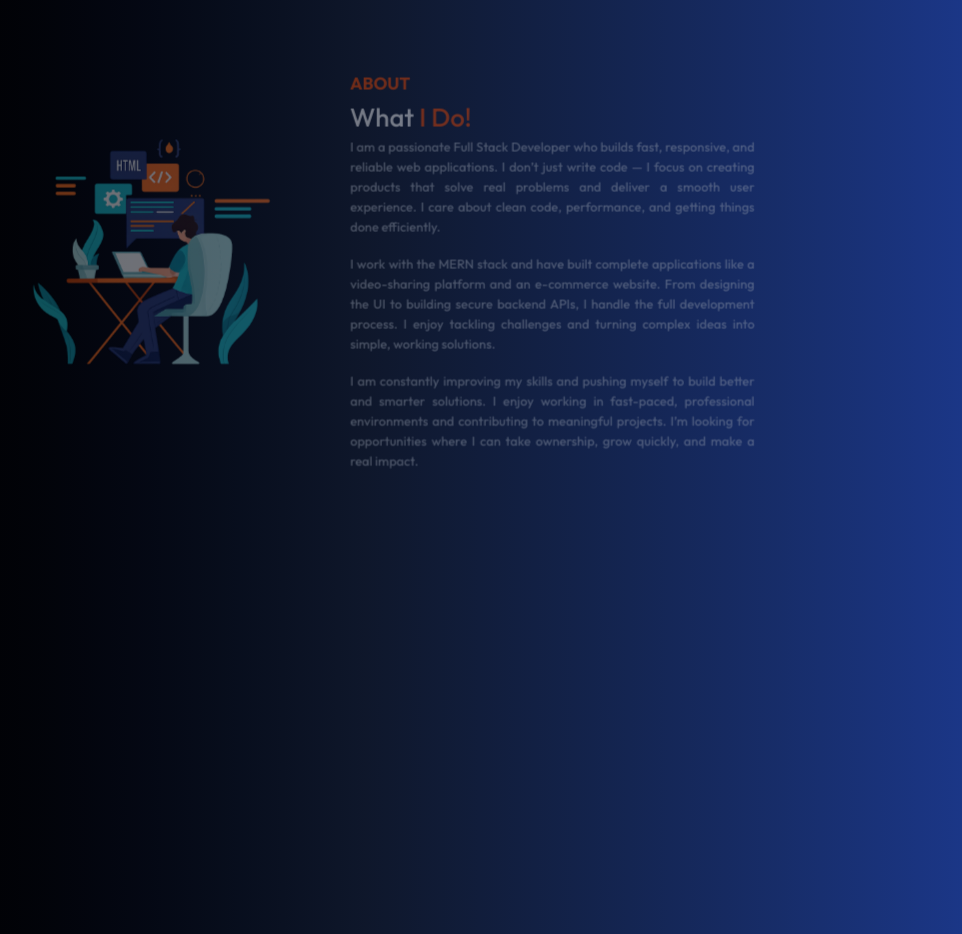
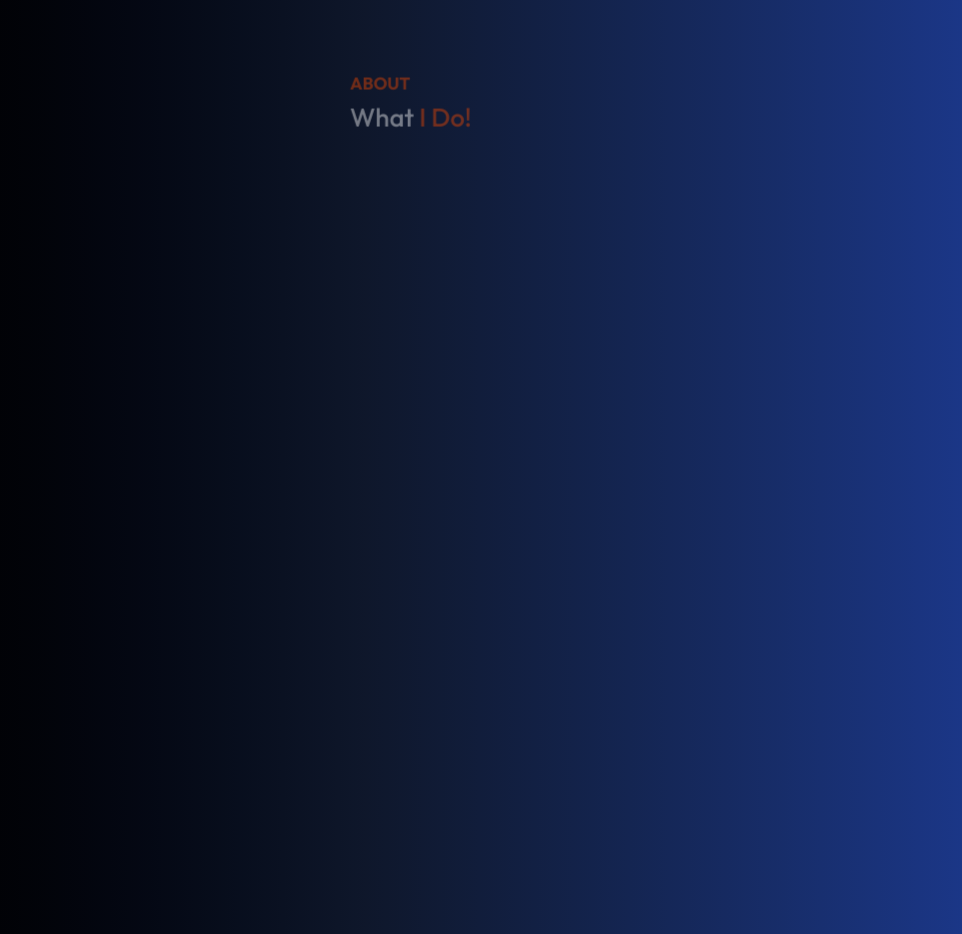
Before and after one commit to YogeshSabbani1213/Yogesh-s-Portfolio, a React (Vite) app: page / in a window 1280 px wide. Shown: the part 800-1734 px from the top of the page, without its empty margins (274-1236 px from the left). Built offline with nearby package versions, Linux system fonts and the light colour scheme; a web font is replaced by a local one.

Commit message:
Added keyframes

```diff
--- a/src/index.css
+++ b/src/index.css
@@ -117,7 +117,7 @@ html {
 }
 
 /*Hero Section*/
-.typing{
+.typing {
   /* border: 2px solid white; */
   border-right: 5px solid white;
   display: inline-block;
@@ -125,97 +125,140 @@ html {
   white-space: nowrap;
   overflow: hidden;
   animation: typing 2s steps(40) infinite alternate,
-              cursor .3s step-end infinite ;
+    cursor .3s step-end infinite;
 }
 
-@keyframes cursor{
-  50% {border-color:transparent}
-}
-@keyframes typing{
-
-  from{max-width:0}
-  to{max-width: 100%}
-}
-
-/*About Section */
-.typingAbout{
-  /* border: 2px solid white; */
-  animation:fadeIn 3s ease forwards;
-            /* scale(1); */
-}
-
-@keyframes fadeIn {
-  from {
-    opacity: 0;
-    transform: translate(-200px);
-  }
-  to {
-    opacity: 1;
-    transform: translate(0);
+@keyframes cursor {
+  50% {
+    border-color: transparent
   }
 }
 
+@keyframes typing {
+
+  from {
+    max-width: 0
+  }
+
+  to {
+    max-width: 100%
+  }
+}
+
+
+
 /*Buttons Zoom in*/
-@keyframes zoom{
-  from{
+@keyframes zoom {
+  from {
     opacity: 0;
-    transform:scale(0.5);
+    transform: scale(0.5);
   }
-  to{
+
+  to {
     opacity: 1;
     transform: scale(1);
   }
 }
 
-.zoom,.profile{
+.zoom,
+.profile {
   animation: zoom 0.9s ease-out forwards;
 }
-.profile{
+
+.profile {
   box-shadow: 4px 6px 20px 2px rgb(86, 139, 156);
 
 }
 
 /*Hero icons*/
-@keyframes slideflr{
-  from{
+@keyframes slideflr {
+  from {
     opacity: 0;
     transform: translateX(-50px);
   }
-  to{
+
+  to {
     opacity: 1;
     transform: translateX(0);
   }
 }
-.icons{
+
+.icons {
   animation: slideflr 0.8s ease-in-out forwards;
 }
 
 /*Hero para*/
-@keyframes slidefrl{
-  from{
+@keyframes slidefrl {
+  from {
     opacity: 0;
     transform: translateX(80px);
   }
-  to{
+
+  to {
     opacity: 1;
     transform: translateX(0);
   }
 }
-.para{
+
+.para {
   animation: slidefrl 0.8s ease-in-out forwards;
 }
 
 /*Hero para*/
-@keyframes slidefTop{
-  from{
+@keyframes slidefTop {
+  from {
     opacity: 0;
     transform: translateY(-80px);
   }
-  to{
+
+  to {
     opacity: 1;
     transform: translateX(0);
   }
 }
-.hello{
+
+.hello {
   animation: slidefTop 0.7s ease-in-out forwards;
 }
+
+/*About Section */
+@media (min-width:600px) {
+  .typingAbout {
+    animation-name: aboutanimation;
+    animation-duration: 3s;
+
+    transition-property: transform;
+    transition-duration: 3s;
+  }
+}
+
+@keyframes aboutanimation {
+  from {
+    /* opacity: 0; */
+    transform: translateX(3000px);
+  }
+
+  to {
+    /* opacity: 1; */
+    transform: translateX(0);
+  }
+}
+
+@media(min-width:600px){
+  .whatido{
+    animation-name: aboutimg;
+    animation-duration: 3s;
+
+    transition-property: transform;
+    transition-duration: 3s;
+  }
+}
+
+@keyframes aboutimg {
+  from{
+    transform: translateX(-3000px);
+  }
+  to{
+    transform: translateX(0px);
+  }
+}
```
